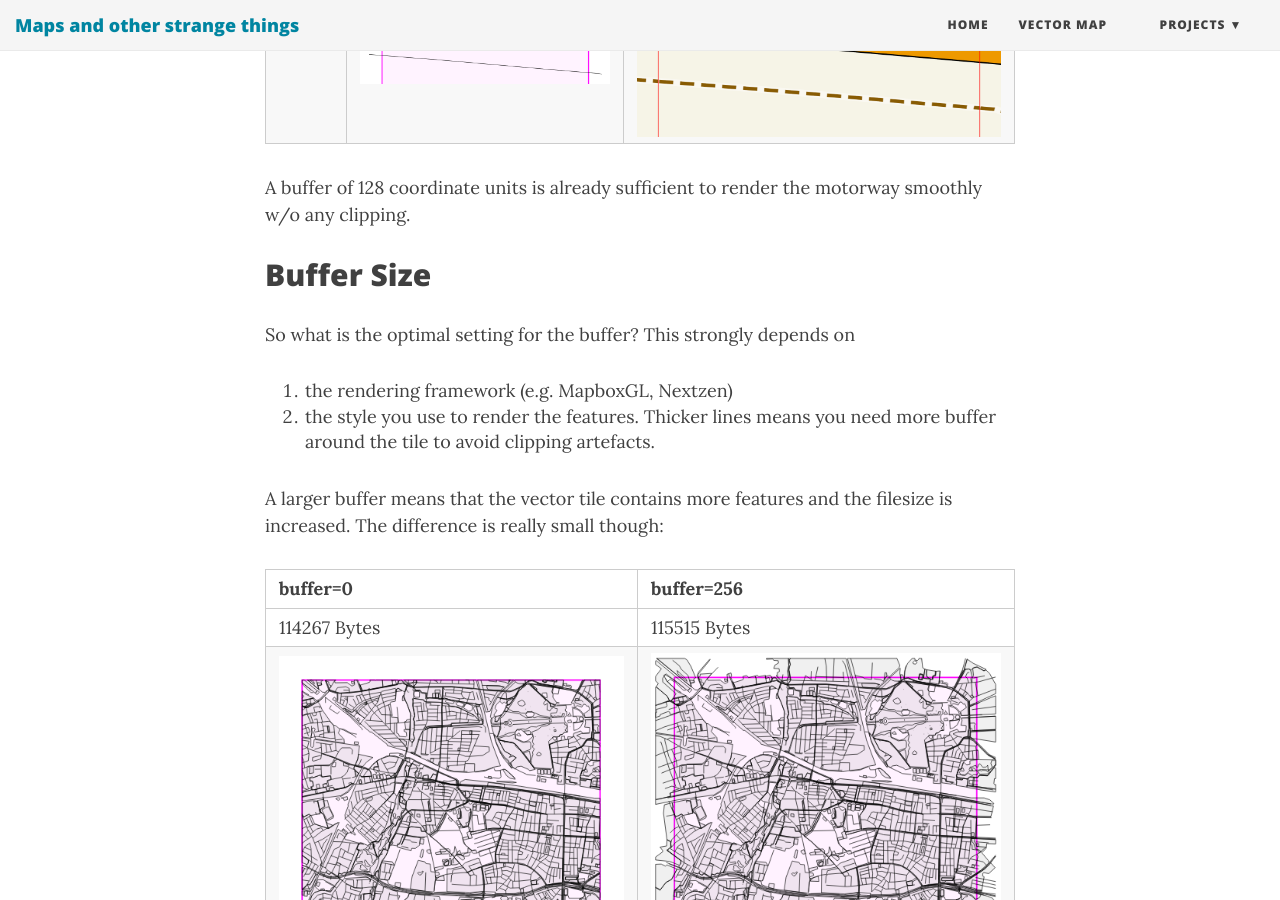
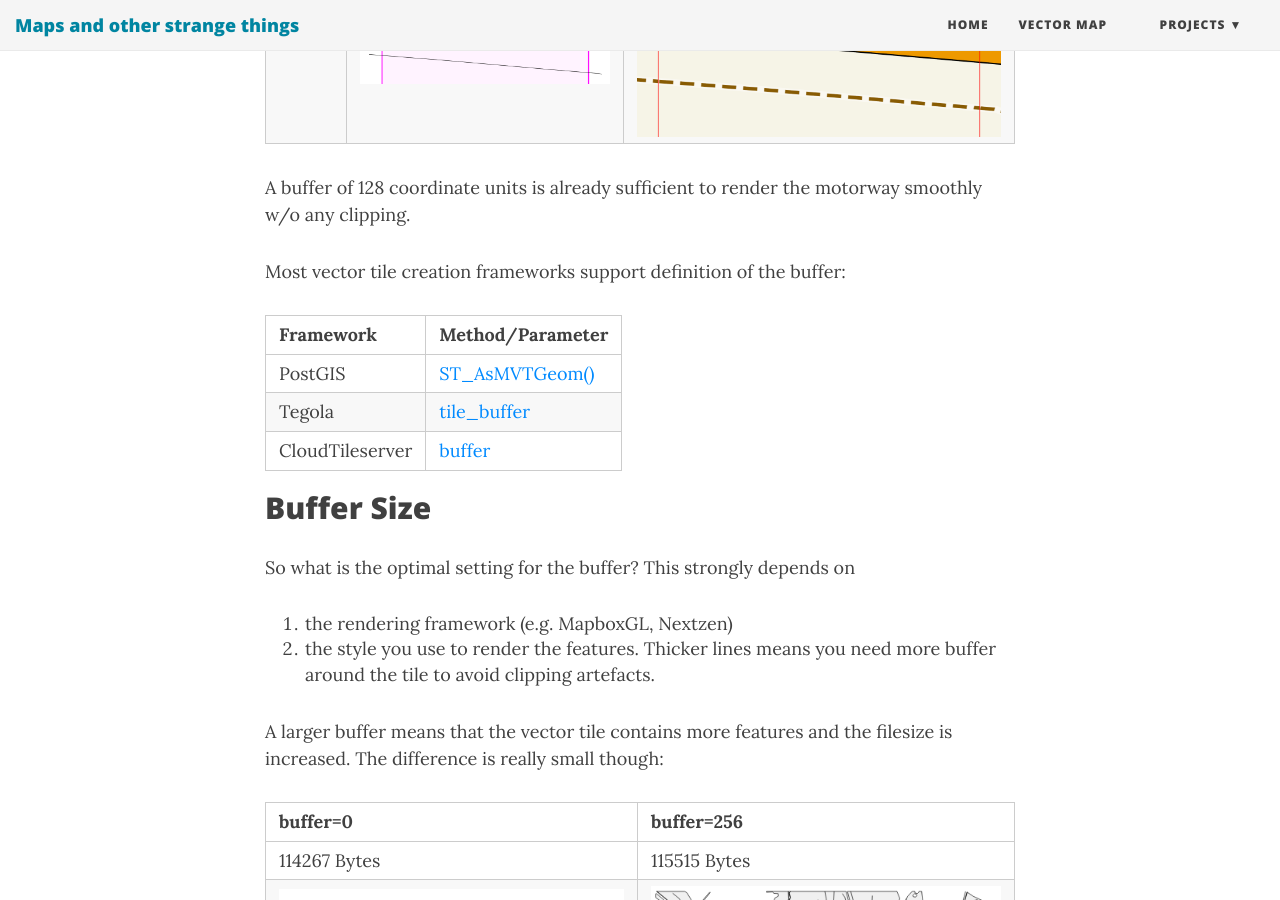
Before and after one commit to henrythasler/henrythasler.github.io, a Jekyll site: the page built from _posts/2020-01-23-tilebuffer.md, in a window 1280 px wide and 900 px high, scrolled down 5247 px. Built offline with Jekyll 4.4.1, drawn with Linux system fonts in a browser that asks for light colours; nearby versions of some CDN libraries.

Commit message:
add buffer parameters

```diff
--- a/_posts/2020-01-23-tilebuffer.md
+++ b/_posts/2020-01-23-tilebuffer.md
@@ -62,6 +62,14 @@ Buffer | Raw | Rendered
 
 A buffer of 128 coordinate units is already sufficient to render the motorway smoothly w/o any clipping.
 
+Most vector tile creation frameworks support definition of the buffer:
+
+Framework | Method/Parameter
+---|---
+PostGIS | [ST_AsMVTGeom()](https://postgis.net/docs/manual-dev/ST_AsMVTGeom.html)
+Tegola | [tile_buffer](https://tegola.io/documentation/configuration/#global)
+CloudTileserver | [buffer](https://github.com/henrythasler/cloud-tileserver/wiki/Layer-Definition)
+
 ## Buffer Size
 
 So what is the optimal setting for the buffer? This strongly depends on
```
